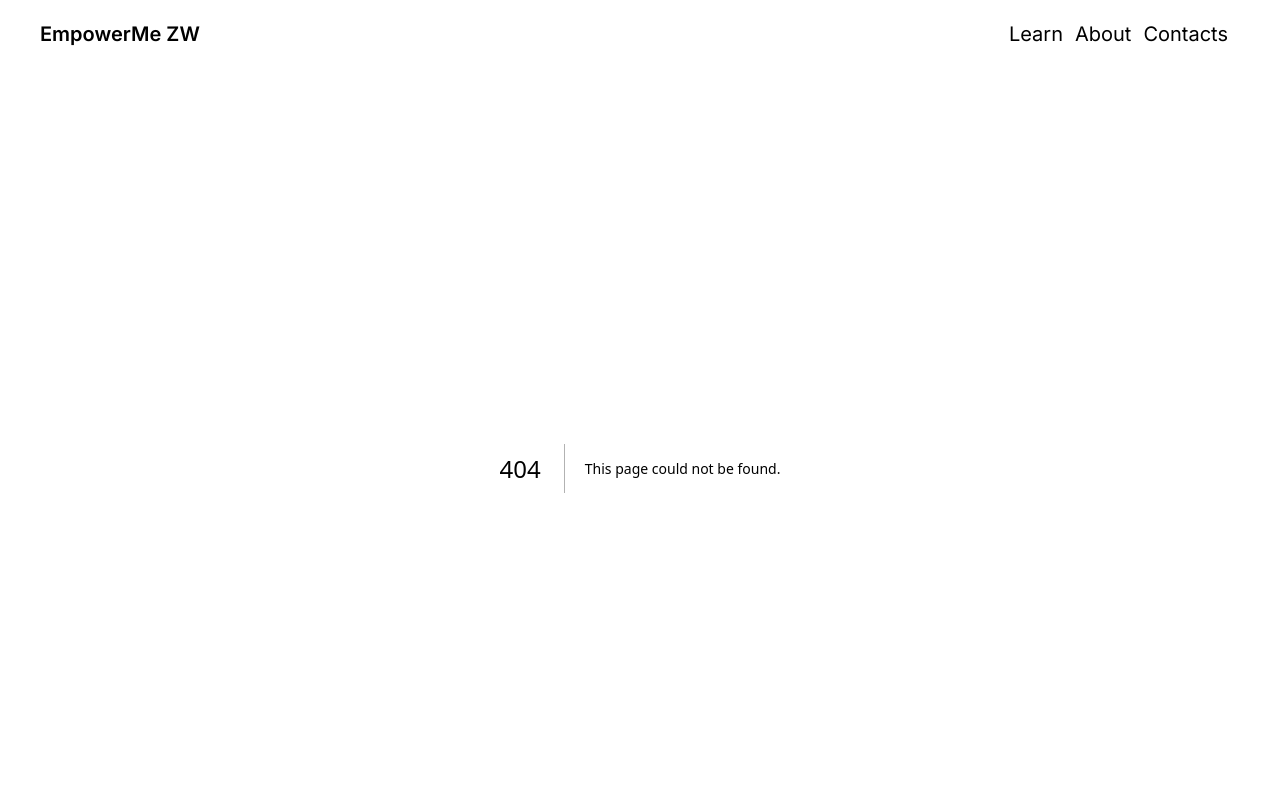
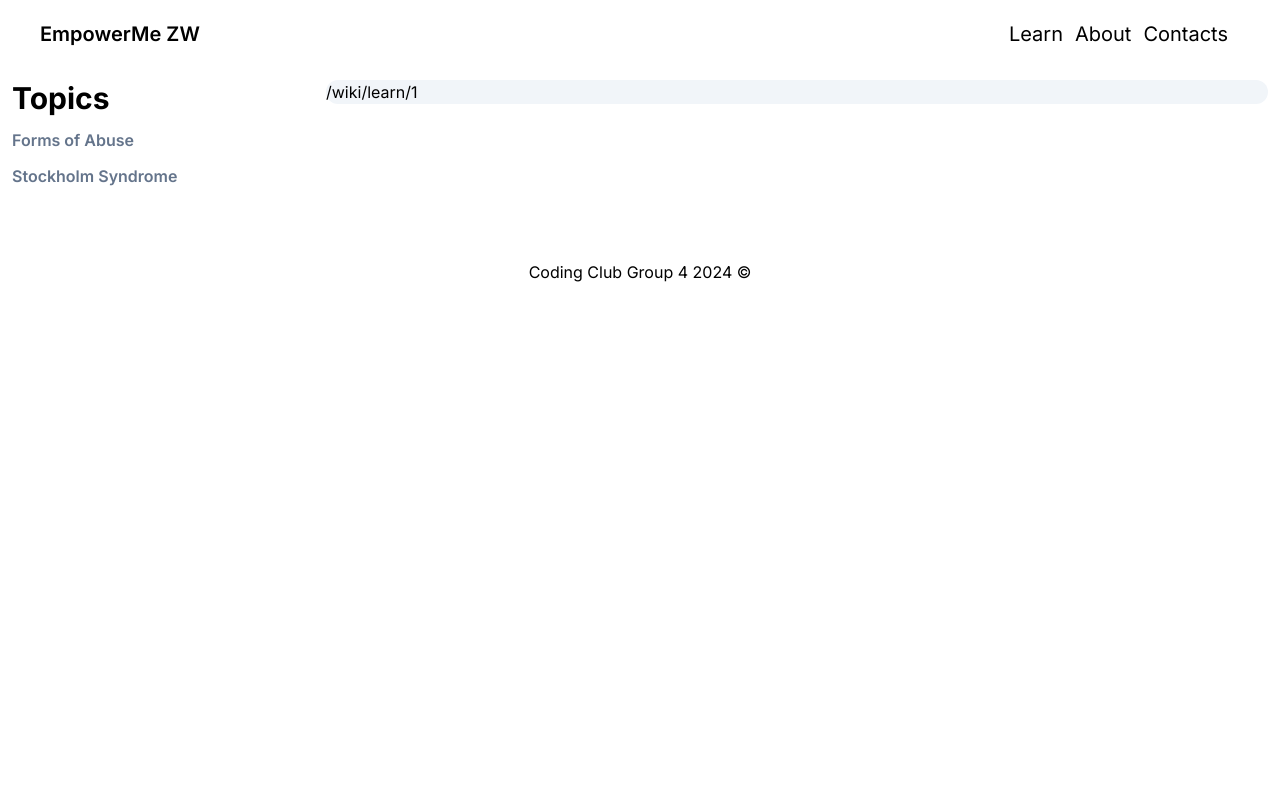
Before and after one commit to Tadiwr/empowerme, a Next.js app: page /wiki/learn/1 in a window 1280 px wide. Before the commit this address had no page. Shown: the top 800 px of the page. Built offline with nearby package versions, Linux system fonts and the light colour scheme.

Commit message:
adds text from background doc

```diff
--- a/src/app/page.tsx
+++ b/src/app/page.tsx
@@ -30,7 +30,11 @@ export default function Home() {
       {/* Hero section */}
       <div className="bg-black text-white grid md:grid-cols-2 grid-cols-1 p-10 gap-5 md:py-20 justify-center items-center " >
         <h1 className="text-4xl md:text-7xl font-semibold" >Silence doesn't mean strength</h1>
-        <p className="" >Lorem ipsum, dolor sit amet consectetur adipisicing elit. Perferendis doloribus nisi veniam numquam impedit voluptatem mollitia nam facilis molestias eveniet, labore, hic ipsum. Quidem perferendis perspiciatis iure magnam deserunt ut!</p>
+
+        <p className="" >
+          The problems concerning abuse is that some people are afraid of voicing out and reporting as a
+          result many abuse cases go unreported. According to the International Development Program
+          10 cases of sexual abuse go unreported for every girl who is sexual abused.</p>
       </div>
 
     {/* Brief About Section */}
--- a/src/app/wiki/layout.tsx
+++ b/src/app/wiki/layout.tsx
@@ -1,20 +1,33 @@
 import FixedSideBar from '@/lib/components/fixed_sidebar'
 import PopUpSideBar from '@/lib/components/popup_sidebar'
+import { TreeMenuItem } from '@/lib/types/tree_menu_items'
 import React, { ReactNode } from 'react'
 
 type Props = {
     children : ReactNode
 }
 
+const menuItems : TreeMenuItem[] = [
+    {
+        title : "Forms of Abuse",
+        href : "topics/forms-of-abuse"
+    },
+
+    {
+        title : "Stockholm Syndrome",
+        href : "topics/stock-holm-syndrome"
+    },
+]
+
 export default function WikiLayout({children} : Props) {
   return (
     <div className='w-full flex flex-col md:flex-row ' >
 
         <div className='md:hidden'  >
-            <PopUpSideBar/>
+            <PopUpSideBar menuItems={menuItems} />
         </div>
         <div className='hidden md:flex md:w-1/4'>
-            <FixedSideBar/>
+            <FixedSideBar menuItems={menuItems} />
         </div>
         <div className='h-full w-full md:w-3/4 bg-slate-100 rounded-xl m-3' >
             {children}
--- /dev/null
+++ b/src/app/wiki/learn/[topic]/page.tsx
@@ -0,0 +1,13 @@
+"use client";
+
+import { usePathname } from 'next/navigation';
+import React from 'react'
+
+export default function LearnPage() {
+
+  const path = usePathname();
+
+  return (
+    <div>{path}</div>
+  )
+}
```
